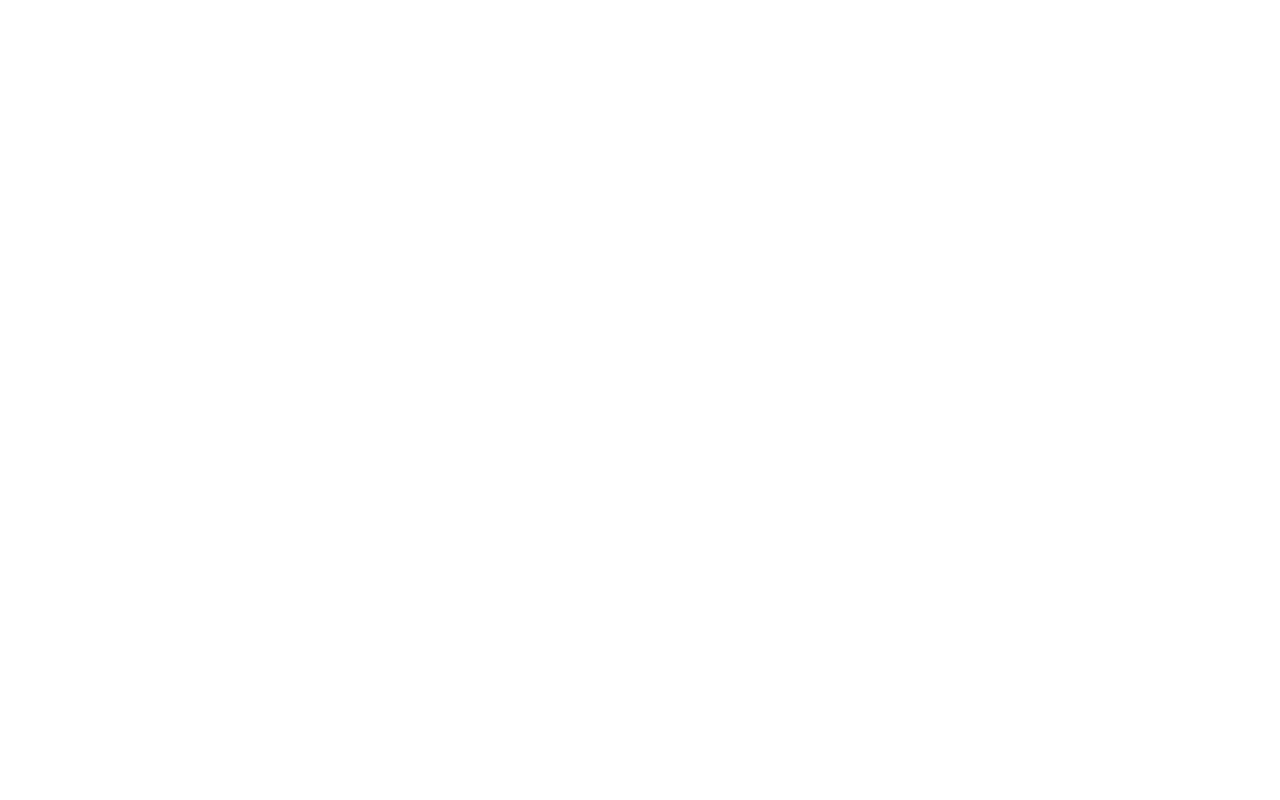
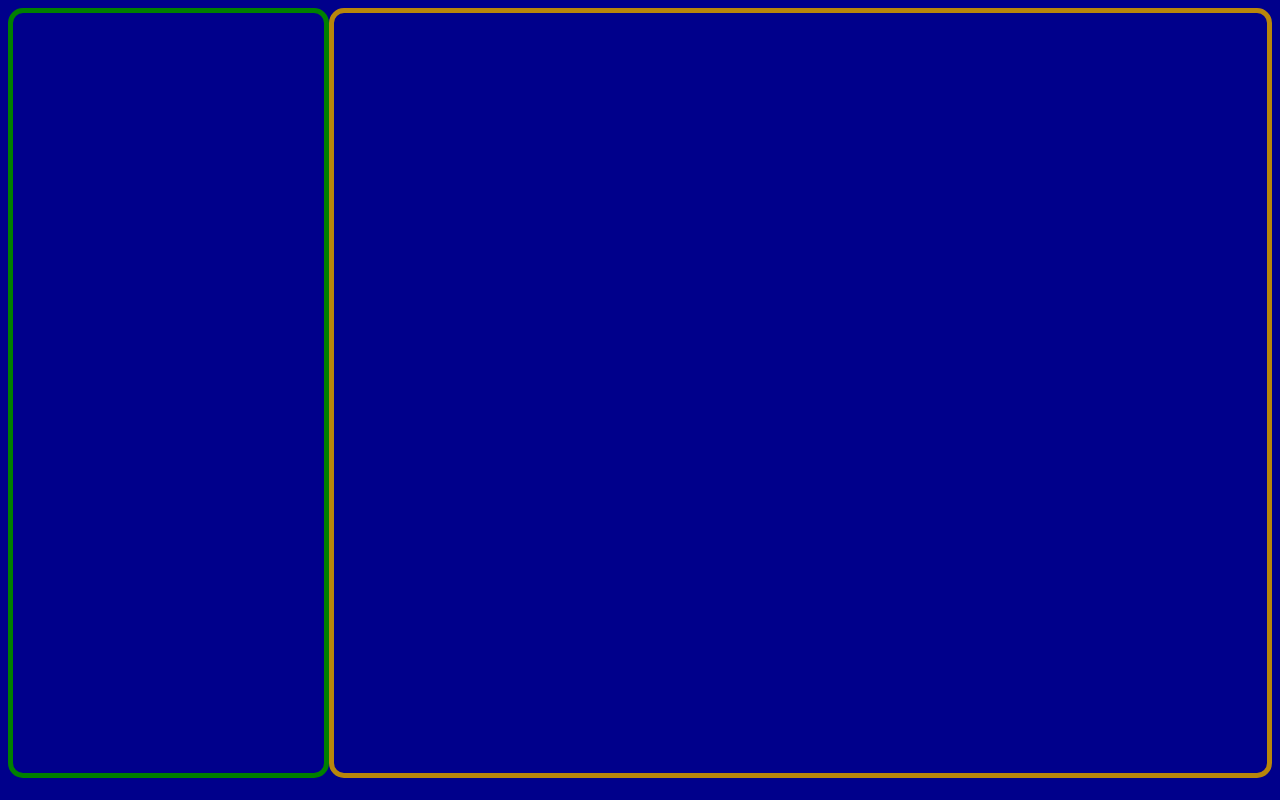
Before and after one commit to drago-develops/Etch-a-Sketch, a plain HTML site: page index.html in a window 1280 px wide. Drawn offline with Linux system fonts and the light colour scheme.

Commit message:
panel & gird div plus styling
Created two divs to seperate the page in two parts: panel to choose
options and grid for output of options and colouring the grid

```diff
--- a/EaS.css
+++ b/EaS.css
@@ -0,0 +1,19 @@
+html body{
+    background-color: darkblue;
+    display: flex;
+    flex-direction: row;
+
+}
+#sidePanel{
+    width: 25%;
+    height: 95vh;
+    border: 5px solid green;
+    border-radius: 15px;
+
+}
+#gridCont{
+    width: 75%;
+    height: 95vh;
+    border: 5px solid darkgoldenrod;
+    border-radius: 15px;
+}
--- a/index.html
+++ b/index.html
@@ -8,6 +8,11 @@
     <link rel="stylesheet" href="EaS.css">
 </head>
 <body>
+    <div id="sidePanel">
 
+    </div>
+    <div id="gridCont">
+
+    </div>
 </body>
 </html>
```
